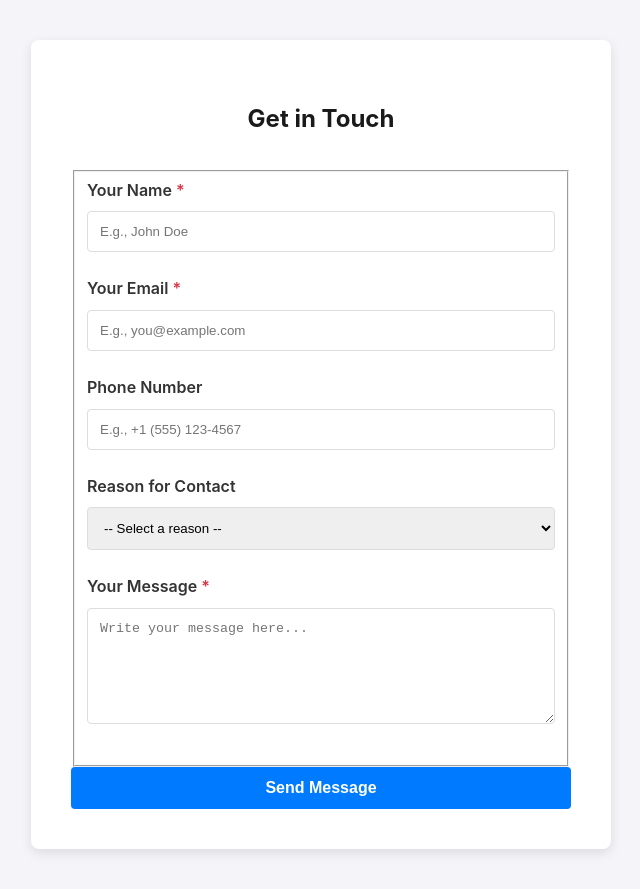
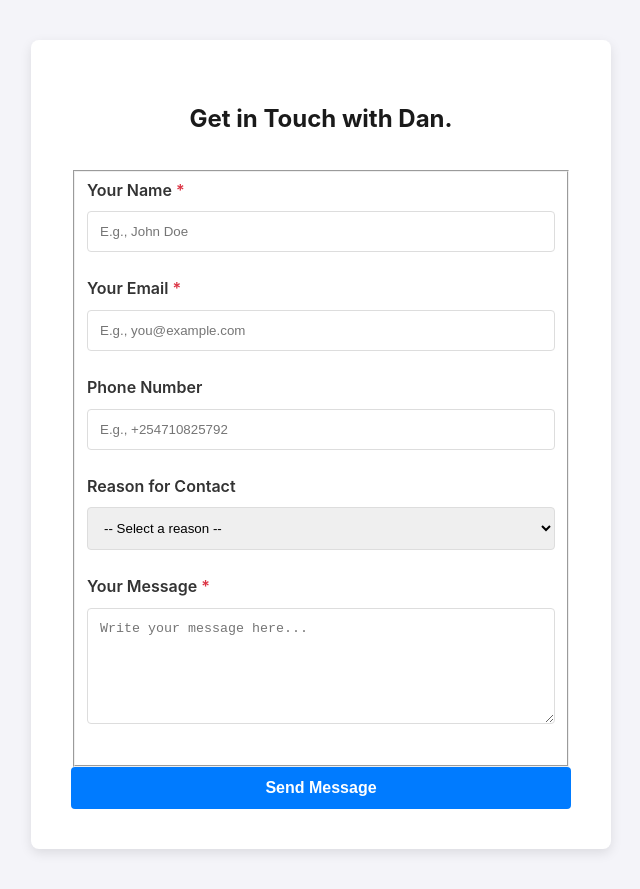
Before and after one commit to dgithinjibit/dgithinjibit.github.io, a plain HTML site: page plp/webdev/week3/form1.html in a window 1280 px wide. Shown: the whole page, without its empty margins (319-959 px from the left). Drawn offline with Linux system fonts and the light colour scheme.

Commit message:
Update and rename forms.html to form1.html

```diff
--- a/plp/webdev/week3/forms.html
+++ b/plp/webdev/week3/form1.html
@@ -81,7 +81,7 @@
 <body>
 
     <form action="#" method="post">
-        <h2>Get in Touch</h2>
+        <h2>Get in Touch with Dan.</h2>
 
         <fieldset>
             <legend style="display: none;">Contact Information</legend>
@@ -98,7 +98,7 @@
 
             <div class="form-group">
                 <label for="phone">Phone Number</label>
-                <input type="tel" id="phone" name="user_phone" placeholder="E.g., +1 (555) 123-4567">
+                <input type="tel" id="phone" name="user_phone" placeholder="E.g., +254710825792">
             </div>
 
             <div class="form-group">
```
